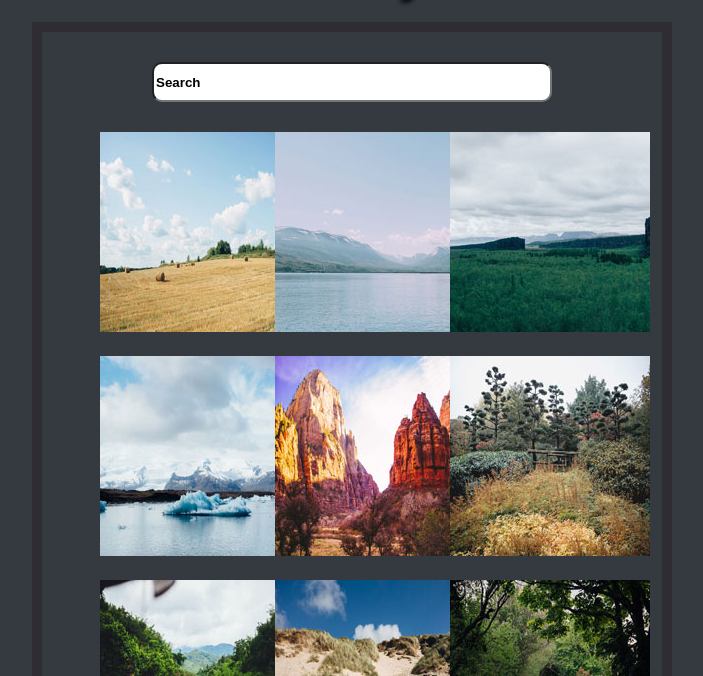
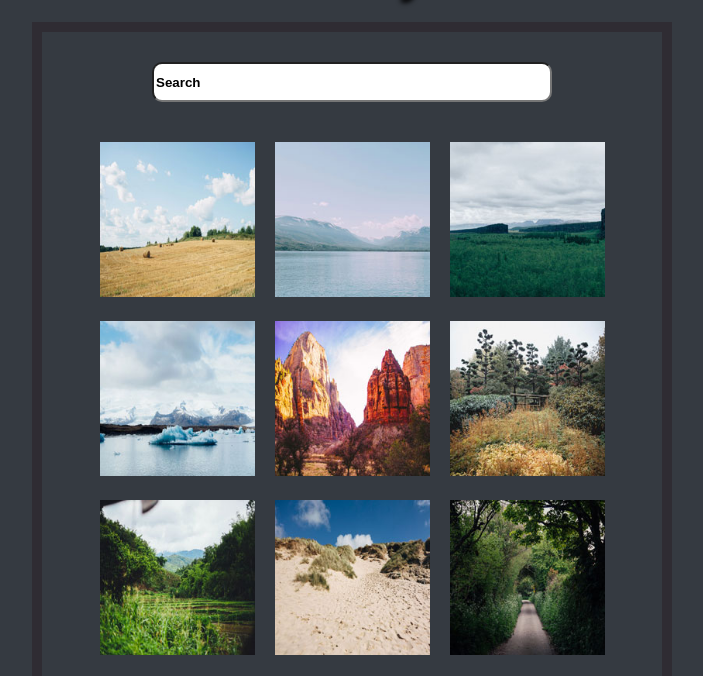
Before and after one commit to ileniapiro/photo_gallery_v4, a plain HTML site: page index.html in a window 1280 px wide. Shown: the part 95-771 px from the top of the page, without its empty margins (288-991 px from the left). Drawn offline with Linux system fonts and the light colour scheme.

Commit message:
Commit after fix!

```diff
--- a/index.html
+++ b/index.html
@@ -3,13 +3,13 @@
 <head>
   <link href="https://fonts.googleapis.com/css?family=Oxygen&display=swap" rel="stylesheet">
   <meta charset="utf-8">
-  <title>Ilenia'sPhotoGrallery</title>
+  <title>Ilenia'sPhotoGallery</title>
   <meta name="viewport" content="width=device-width, initial-scale=1.0">
   <link rel="stylesheet" href="fancybox-master/dist/jquery.fancybox.min.css">
   <link rel="stylesheet" type="text/css" href="style.css">
 </head>
- <div id="top">
 <body>
+  <div id="top"></div>
   <div class="table">
   <h1>Travel Gallery</h1>
    <header>
--- a/style.css
+++ b/style.css
@@ -60,21 +60,25 @@
   color: black;
   font-weight: bold;
 }
+img {
+max-width: 100%;
+}
 .img {
   max-width: 89%;
   margin-left: auto;
   margin-right: auto;
 }
 .search {
-  width: 98%;
+  width: 100%;
   padding: 10px;
   margin-left: auto;
   margin-right: auto;
   margin-bottom: 10px;
+  display: flex;
+  justify-content: center;
 }
 input {
   height: 30px;
-  width: 200px;
   border-radius: 10px;
 }
 .backtop {
@@ -147,13 +151,17 @@
   padding-bottom: 20px;
   border: 10px solid #2f2c33;
 }
+img {
+max-width: 100%;
+}
 .img {
   max-width: 25%;
   margin: 10px;
 }
 .search {
-  width: 90%;
-  margin: 0 auto;
+  max-width: 100%;
+  margin-left: auto;
+  margin-right: auto;
   padding-top: 0;
   padding-bottom: 20px;
 }
```
